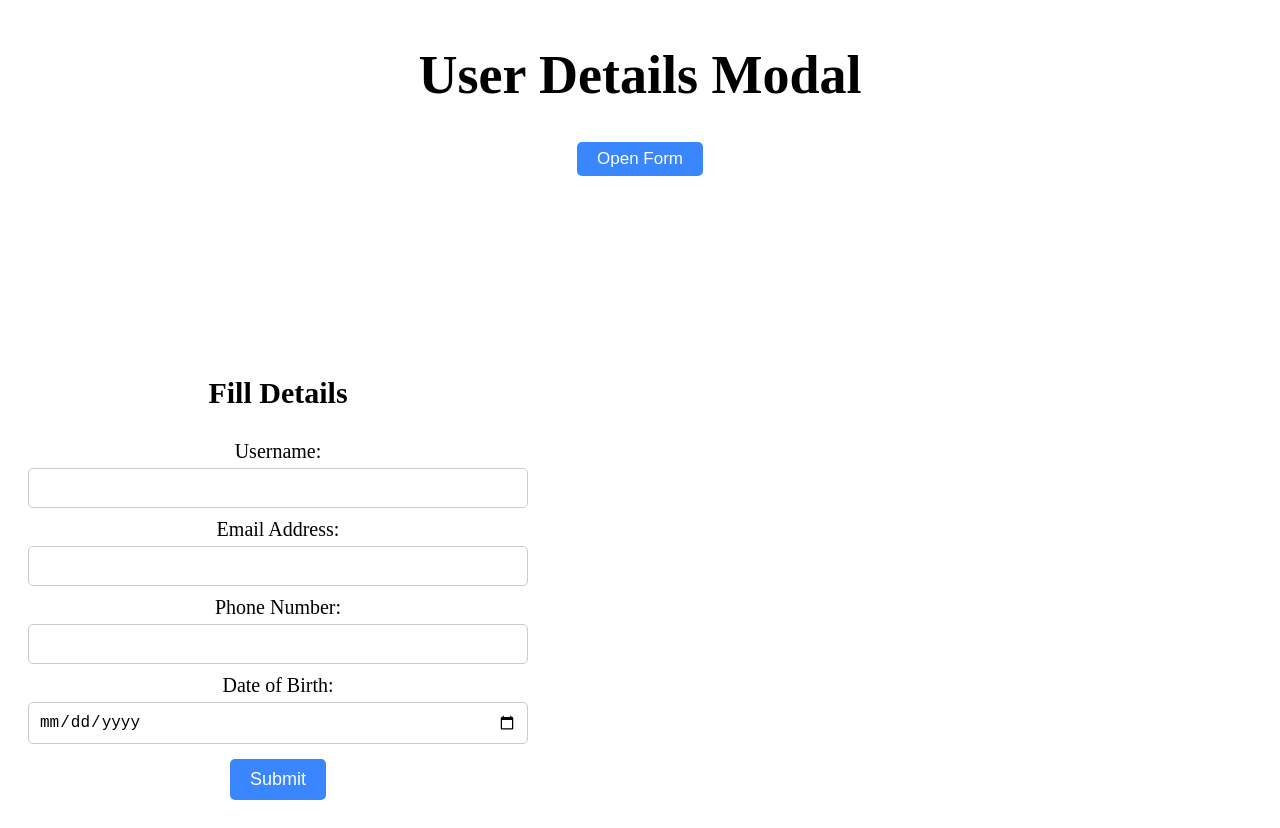
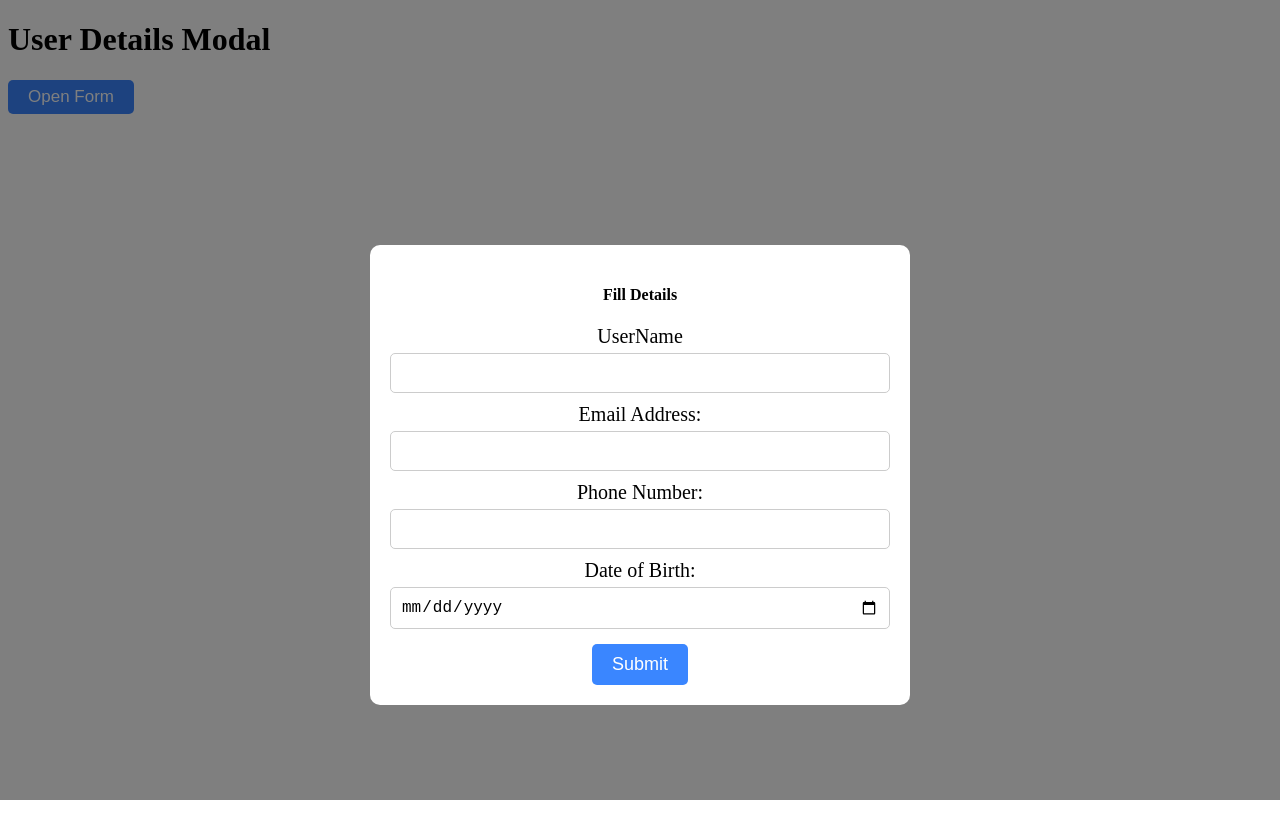
Before and after one commit to Lopamudra167/XModal, a React (Vite) app: page / in a window 1280 px wide. Both pictures are taken after a click on the button "Open Form". After the commit the page ends 800 px from the top, so only its background shows below. Built offline with nearby package versions, Linux system fonts and the light colour scheme.

Commit message:
fix some issue

```diff
--- a/package.json
+++ b/package.json
@@ -10,6 +10,7 @@
     "preview": "vite preview"
   },
   "dependencies": {
+    "modal": "^0.2.0",
     "modals": "^0.1.9",
     "react": "^19.0.0",
     "react-dom": "^19.0.0"
--- a/src/component/modal.jsx
+++ b/src/component/modal.jsx
@@ -1,217 +1,125 @@
-import { useState, useRef, useEffect } from "react";
-import "./modal.css";
+import './Modal.css';
 
-function Modal() {
+import React, {
+  Fragment,
+  useRef,
+  useState,
+} from 'react';
+
+const Modal = () => {
   const [open, setOpen] = useState(false);
-    const [form, setForm] = useState({ username: "", email: "", phone: "", dob: "" });
-    const modalRef = useRef(null);
+  const [form, setForm] = useState({
+    username: "",
+    email: "",
+    phone: "",
+    dob: "",
+  });
+  const insideModal = useRef(null);
 
-    // Close modal when clicking outside
-    useEffect(() => {
-        const handleClickOutside = (e) => {
-            if (modalRef.current && !modalRef.current.contains(e.target)) {
+  // Close modal if clicked outside
+  const handleClose = (e) => {
+    if (insideModal.current && !insideModal.current.contains(e.target)) {
       setOpen(false);
     }
   };
 
-        if (open) {
-            document.addEventListener("mousedown", handleClickOutside);
-        }
-
-        return () => {
-            document.removeEventListener("mousedown", handleClickOutside);
-        };
-    }, [open]);
-
-    // Validate phone and date of birth
-    const isValidForm = () => {
+  // Validation function
+  const handleValidation = () => {
     if (form.phone.length !== 10) {
       alert("Invalid phone number. Please enter a 10-digit phone number.");
       return false;
     }
 
-        const dob = new Date(form.dob);
-        if (isNaN(dob)) {
-            alert("Invalid date of birth. Please enter a valid date.");
+    const currentDate = new Date(form.dob);
+
+    //If currentDate return other than number will comes in NaN
+    if(isNaN(currentDate)){
+        alert("Invalid date of birth. Please enter a valid date.")
         return false;
     }
-        else if (dob > new Date()) {
+    else if (currentDate > new Date()) {
       alert("Invalid date of birth. Date of birth cannot be in the future.");
       return false;
     }
-
     return true;
   };
 
-    // Handle form submission
+  //HandleSubmit
   const handleSubmit = (e) => {
     e.preventDefault();
-        if (!isValidForm()) return;  // Stop if validation fails
+    if (!handleValidation()) {
+      return;
+    }
 
-        setForm({ username: "", email: "", phone: "", dob: "" });
+    setForm({
+      username: "",
+      email: "",
+      phone: "",
+      dob: "",
+    });
+
     setOpen(false);
   };
 
-    // Handle input changes
-    const handleChange = (e) => setForm({ ...form, [e.target.name]: e.target.value });
+  // Handle all form input changes
+  const handleChange = (e) => {
+    const { name, value } = e.target;
+    setForm((prev) => ({ ...prev, [name]: value }));
+  };
 
   return (
-        <>
-            <div className="container">
+    <Fragment>
       <h1>User Details Modal</h1>
       <button onClick={() => setOpen(true)}>Open Form</button>
-            </div>
+
       {open && (
-                <div className="modal-overlay" onClick={() => setOpen(false)}>
-                    <div className="modal-content" ref={modalRef} onClick={(e) => e.stopPropagation()}>
-                        <h3>Fill Details</h3>
+        <div className="modal" onClick={handleClose}>
+          <div className="modal-content" ref={insideModal}>
+            <h4>Fill Details</h4>
             <form onSubmit={handleSubmit}>
-                            <label>Username: </label>
-                            <input type="text" name="username" onChange={handleChange} value={form.username} required />
-                            <br />
-                            <label>Email Address: </label>
-                            <input type="email" name="email" onChange={handleChange} value={form.email} required />
-                            <br />
-                            <label>Phone Number: </label>
-                            <input type="tel" name="phone" onChange={handleChange} value={form.phone} required />
-                            <br />
-                            <label>Date of Birth: </label>
-                            <input type="date" name="dob" onChange={handleChange} value={form.dob} required />
-                            <br />
-                            <button type="submit" className="submit-button">Submit</button>
+              <label htmlFor="username">UserName</label>
+              <input
+                type="text"
+                id="username"
+                name="username"
+                value={form.username}
+                onChange={handleChange}
+                required
+              />
+              <label htmlFor="email">Email Address:</label>
+              <input
+                type="email"
+                name="email"
+                id="email"
+                value={form.email}
+                onChange={handleChange}
+                required
+              />
+              <label htmlFor="phone">Phone Number:</label>
+              <input
+                type="number"
+                name="phone"
+                id="phone"
+                value={form.phone}
+                onChange={handleChange}
+              />
+              <label htmlFor="dob">Date of Birth:</label>
+              <input
+                type="date"
+                name="dob"
+                id="dob"
+                value={form.dob}
+                onChange={handleChange}
+              />
+              <button className="submit-button" type="submit">
+                Submit
+              </button>
             </form>
           </div>
         </div>
       )}
-        </>
+    </Fragment>
   );
-}
+};
 
 export default Modal;
-
-
-// import './Modal.css';
-
-// import React, {
-//   Fragment,
-//   useRef,
-//   useState,
-// } from 'react';
-
-// const Modal = () => {
-//   const [open, setOpen] = useState(false);
-//   const [form, setForm] = useState({
-//     username: "",
-//     email: "",
-//     phone: "",
-//     dob: "",
-//   });
-//   const insideModal = useRef(null);
-
-//   // Close modal if clicked outside
-//   const handleClose = (e) => {
-//     if (insideModal.current && !insideModal.current.contains(e.target)) {
-//       setOpen(false);
-//     }
-//   };
-
-//   // Validation function
-//   const handleValidation = () => {
-//     if (form.phone.length !== 10) {
-//       alert("Invalid phone number. Please enter a 10-digit phone number.");
-//       return false;
-//     }
-
-//     const currentDate = new Date(form.dob);
-
-//     //If currentDate return other than number will comes in NaN
-//     if(isNaN(currentDate)){
-//         alert("Invalid date of birth. Please enter a valid date.")
-//         return false;
-//     }
-//     else if (currentDate > new Date()) {
-//       alert("Invalid date of birth. Date of birth cannot be in the future.");
-//       return false;
-//     }
-//     return true;
-//   };
-
-//   //HandleSubmit
-//   const handleSubmit = (e) => {
-//     e.preventDefault();
-//     if (!handleValidation()) {
-//       return;
-//     }
-
-//     setForm({
-//       username: "",
-//       email: "",
-//       phone: "",
-//       dob: "",
-//     });
-
-//     setOpen(false);
-//   };
-
-//   // Handle all form input changes
-//   const handleChange = (e) => {
-//     const { name, value } = e.target;
-//     setForm((prev) => ({ ...prev, [name]: value }));
-//   };
-
-//   return (
-//     <Fragment>
-//       <h1>User Details Modal</h1>
-//       <button onClick={() => setOpen(true)}>Open Form</button>
-
-//       {open && (
-//         <div className="modal" onClick={handleClose}>
-//           <div className="modal-content" ref={insideModal}>
-//             <h4>Fill Details</h4>
-//             <form onSubmit={handleSubmit}>
-//               <label htmlFor="username">UserName</label>
-//               <input
-//                 type="text"
-//                 id="username"
-//                 name="username"
-//                 value={form.username}
-//                 onChange={handleChange}
-//                 required
-//               />
-//               <label htmlFor="email">Email Address:</label>
-//               <input
-//                 type="email"
-//                 name="email"
-//                 id="email"
-//                 value={form.email}
-//                 onChange={handleChange}
-//                 required
-//               />
-//               <label htmlFor="phone">Phone Number:</label>
-//               <input
-//                 type="number"
-//                 name="phone"
-//                 id="phone"
-//                 value={form.phone}
-//                 onChange={handleChange}
-//               />
-//               <label htmlFor="dob">Date of Birth:</label>
-//               <input
-//                 type="date"
-//                 name="dob"
-//                 id="dob"
-//                 value={form.dob}
-//                 onChange={handleChange}
-//               />
-//               <button className="submit-button" type="submit">
-//                 Submit
-//               </button>
-//             </form>
-//           </div>
-//         </div>
-//       )}
-//     </Fragment>
-//   );
-// };
-
-// export default Modal;
```
Also changed, not shown: 1 other file (tests, documents, lock files or other folders). Lines whose indentation alone changed are shown as unchanged.
